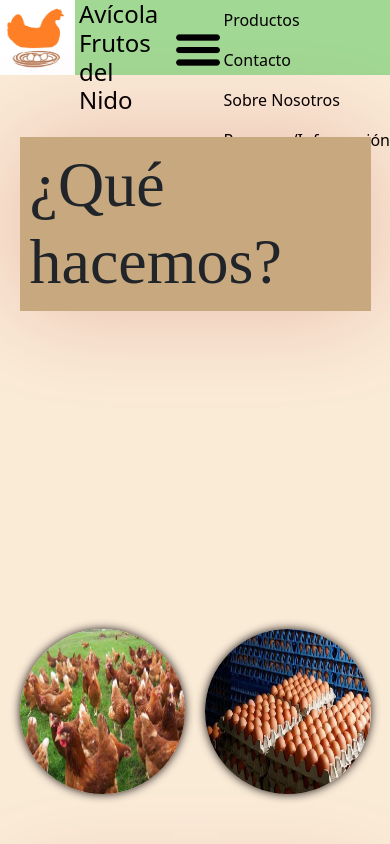
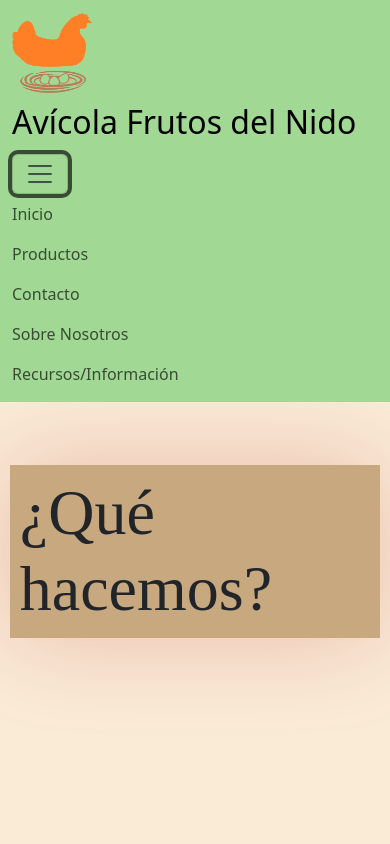
Before and after one commit to Enzioquias/PFMagnani, a website: page index.html in a window 390 px wide. Both pictures are taken after a click on the button "Toggle navigation". Shown: the top 844 px of the page. Drawn offline with Linux system fonts and the light colour scheme; a web font is replaced by a local one.

Commit message:
Aplicado navbar de Bootrstrap, logrando responsividad.

```diff
--- a/index.html
+++ b/index.html
@@ -14,70 +14,71 @@
   </head>
   <body>
     <header>
-      <ul>
-        <li class="headerLogo">
-          <a href="./index.html"
-            ><img
-              class="logoAFN"
-              id="logoAFN"
-              src="./assets/images/logoNaranja.jpg"
-              alt=""
-          /></a>
-        </li>
-        <li>
-          <div>
-            <a href="./index.html"
-              ><h2 class="mainTitle">Avícola Frutos del Nido</h2></a
+      <nav
+        class="navbar navbar-expand-lg bg-body-tertiary"
+        data-bs-theme="light"
+        z-3
+
       >
-          </div>
-        </li>
-        <li class="headerSeparator"></li>
-        <li>
-          <a class="headerButton" href="./pages/productos.html">Productos</a>
-        </li>
-        <li>
-          <a class="headerButton" href="./pages/contacto.html">Contacto</a>
-        </li>
-        <li>
-          <a class="headerButton" href="./pages/sobre-nosotros.html"
-            >Sobre Nosotros</a
-          >
-        </li>
-        <li>
-          <a class="headerButton" href="./pages/recursos.html"
-            >Recursos/Información</a
-          >
-        </li>
-
-        <!-- Comienza el menu hamburguesa: testeo -->
+        <div class="container-fluid">
+          <a class="navbar-brand" href="#">
+            <img
+              src="./assets/images/logoNaranjaTransparent.png"
+              alt="Avicola FDN"
+              width="80"
+              height="80"
+            />
+          </a>
+          <a class="navbar-brand" href="#">
+            <h2>Avícola Frutos del Nido</h2>
+          </a>
           <button
             class="navbar-toggler"
             type="button"
             data-bs-toggle="collapse"
-          data-bs-target="#navbarNav"
-          aria-controls="navbarNav"
+            data-bs-target="#navbarNavDropdown"
+            aria-controls="navbarNavDropdown"
             aria-expanded="false"
             aria-label="Toggle navigation"
           >
             <span class="navbar-toggler-icon"></span>
-          <img
-            class="menuHamburguesa"
-            src="./assets/images/pngwing.com.png"
-            alt=""
-          />
           </button>
-        <div class="collapse navbar-collapse" id="navbarNav">
+          <div
+            class="collapse justify-content-end navbar-collapse"
+            id="navbarNavDropdown"
+          >
             <ul class="navbar-nav">
+              <!-- <li class="nav-item dropdown">
+                        <a class="nav-link dropdown-toggle" href="../paginas/servicios.html" role="button"
+                            data-bs-toggle="dropdown" aria-expanded="false">
+                            Servicios
+                        </a>
+                        <ul class="dropdown-menu">
+                            <li><a class="dropdown-item" href="./paginas/servicios.html#serv-clas">Clasicos</a></li>
+                            <li><a class="dropdown-item" href="./paginas/servicios.html#serv-clasprem">Clasicos Premium</a></li>
+                            <li><a class="dropdown-item" href="./paginas/servicios.html#serv-trad">Tradicionales</a></li>
+                        </ul>
+                    </li> -->
+              <li class="nav-item">
+                <a class="nav-link" aria-current="page" href="./index.html"
+                  >Inicio</a
+                >
+              </li>
               <li class="nav-item">
                 <a
-                class="nav-link active"
+                  class="nav-link"
                   aria-current="page"
                   href="./pages/productos.html"
                   >Productos</a
                 >
               </li>
               <li class="nav-item">
-              <a class="nav-link" href="./pages/contacto.html">Contacto</a>
+                <a
+                  class="nav-link"
+                  aria-current="page"
+                  href="./pages/contacto.html"
+                  >Contacto</a
+                >
               </li>
               <li class="nav-item">
                 <a class="nav-link" href="./pages/sobre-nosotros.html"
@@ -89,10 +90,12 @@
                   >Recursos/Información</a
                 >
               </li>
+
             </ul>
           </div>
-        <!-- Fin del menu hamburguesa -->
-      </ul>
+        </div>
+      </nav>
+
     </header>
 
     <main class="mainIndex">
@@ -214,8 +217,16 @@
         src="./assets/images/parrillerosImg.png"
         alt=""
       />
-      <img class="imagen imagen5Index" src="./assets/images/cerdosImg.png" alt="" />
-      <img class="imagen imagen6Index" src="./assets/images/vacasImg.png" alt="" />
+      <img
+        class="imagen imagen5Index"
+        src="./assets/images/cerdosImg.png"
+        alt=""
+      />
+      <img
+        class="imagen imagen6Index"
+        src="./assets/images/vacasImg.png"
+        alt=""
+      />
     </main>
 
     <footer class="footerIndex">
@@ -225,10 +236,7 @@
       </div>
       <div class="footerChild footerChild2">
         <div>
-              <a
-                class="icoFooter"
-                target="_blank"
-                href="https://www.facebook.com/"
+          <a class="icoFooter" target="_blank" href="https://www.facebook.com/"
             ><img src="./assets/images/iconFace.png" alt="icoFacebook"
           /></a>
           <a
@@ -237,10 +245,7 @@
             href="https://twitter.com/?lang=es"
             ><img src="./assets/images/icoTwitter.png" alt="icoTwitter"
           /></a>
-              <a
-                class="icoFooter"
-                target="_blank"
-                href="https://www.instagram.com/"
+          <a class="icoFooter" target="_blank" href="https://www.instagram.com/"
             ><img src="./assets/images/icoInsta.png" alt="icoInsta"
           /></a>
         </div>
@@ -251,9 +256,7 @@
       </div>
     </footer>
 
-
     <!-- Footer rediseñado -->
-
 
     <script src="./bootstrap/js/bootstrap.js"></script>
   </body>
--- a/styles/styles.css
+++ b/styles/styles.css
@@ -27,11 +27,10 @@
   padding: 10px;
   /* border: 1px solid black; */
   box-shadow: 0px 0px 100px rgba(172, 10, 10, 0.199);
+
 }
 
-.headerLogo {
-  width: 75px;
-}
+
 .logoAFN {
   height: 100%;
   aspect-ratio: 1/1;
@@ -44,6 +43,7 @@
 .menuHamburguesa {
   height: 50px;
   width: 50px;
+  margin-right: 20px;
 }
 
 h1 {
@@ -59,12 +59,10 @@
 }
 
 main {
-  width: 90%;
-  z-index: -1;
+  width: 95%;
   align-items: center;
   justify-items: stretch;
   margin: 5vh auto 20vh auto;
-
 }
 main h2 {
   font-family: ubuntuSansItalicV;
@@ -82,6 +80,37 @@
   color: black;
 }
 
+.nav-item{
+  justify-content: flex-end;
+}
+
+nav{
+  background-color: green !important;
+}
+
+
+
+.navbar {
+  background-color: rgb(161, 216, 148) !important;
+  border: none !important;
+  border-width:0!important;
+}
+
+.nav-item :hover {
+  color: white;
+}
+
+
+/* Comentaremos todo lo que era header */
+
+/*
+.headerLogo {
+  width: 75px;
+}
+
+header{
+  background-color: rgb(161, 216, 148);
+}
 header ul {
   padding: 0px;
   list-style-type: none;
@@ -89,12 +118,11 @@
   display: flex;
   flex-flow: row nowrap;
   justify-content: space-between;
-  background-color: rgb(161, 216, 148);
+
   position: static;
   height: 75px;
   width: 100%;
   margin-bottom: 1vh;
-  /* border-bottom: 1px solid black; */
 }
 
 .headerSeparator {
@@ -104,17 +132,16 @@
 .headerButton {
   text-align: center;
   display: grid;
-  /* Usamos "display: grid" para centrar el contenido en la transversal del flex */
   font-size: 20px;
   font-family: "Franklin Gothic Medium", "Arial Narrow", Arial, sans-serif;
   color: black;
   text-decoration: none;
   align-items: center;
-  /* border: 1px solid black; */
+  /* border: 1px solid black;
   height: 99%;
   padding: 0px 1vw 0px 1vw;
 }
-/* Se debe apuntar especificamente al anchor para alterar su estilizado nativo */
+
 header li a {
   text-decoration: none;
 }
@@ -122,7 +149,7 @@
 header a:hover,
 header div a:hover {
   color: rgb(255, 250, 250);
-}
+} */
 
 footer {
   display: flex;
@@ -170,7 +197,7 @@
   grid-area: footer;
 }
 
-@media (max-width: 1000px) and (min-width: 100px) {
+@media (max-width: 1100px) and (min-width: 100px) {
   .headerSeparator {
     width: 0px;
   }
@@ -197,9 +224,10 @@
   footer {
     font-size: 10px;
   }
-
-  .mainTitle {
-    font-size: 1.5rem;
+}
+@media (max-width: 500px) {
+  .headerSeparator {
+    display: none;
   }
 }
 
@@ -220,7 +248,7 @@
 .mainIndex {
   display: grid;
   grid-template-columns: repeat(4, 1fr);
-  grid-template-rows: 10% 30% 10% 10% 10% 10% 10%;
+  grid-template-rows: 10% 10% 5% 5% 5% 5% 10%;
   grid-template-areas:
     "tituloh1Index tituloh1Index tituloh1Index tituloh1Index"
     "imagen1Index imagen2Index texto1Index texto1Index"
@@ -260,8 +288,11 @@
   width: 100%;
   aspect-ratio: 1/1;
   border-radius: 100%;
-  /* border: 1px solid black; */
+  margin-top: auto;
+  margin-bottom: auto;
+
 }
+
 
 .imagen1Index {
   grid-area: imagen1Index;
@@ -304,6 +335,14 @@
   grid-area: footerIndex;
 }
 
+.imagen3Index,
+.imagen4Index,
+.imagen5Index,
+.imagen6Index {
+  width: 100%;
+  height: 40vh;
+}
+
 /* SECCION PAGINA SOBRE NOSOTROS */
 
 .mainSobreNosotros {
@@ -318,6 +357,18 @@
   column-gap: 20px;
   row-gap: 20px;
   align-items: flex-start;
+}
+
+@media (max-width: 768px) {
+  .mainSobreNosotros {
+    grid-template-columns: 1fr;
+    grid-template-rows: 10% 40% 40% 10%;
+    grid-template-areas:
+      "tituloh1SN"
+      "videoYoutubeSN"
+      "articleTextSN"
+      "footerSN";
+  }
 }
 
 .tituloh1SN {
@@ -355,7 +406,7 @@
 .mainProductos {
   display: grid;
   grid-template-columns: 30% 70%;
-  grid-template-rows: 30vh 30px 3fr 3fr 30px 3fr 3fr 3fr 2r 20vh;
+  grid-template-rows: 10% 10% 3fr 3fr 10% 3fr 3fr 3fr 2r 20vh;
   grid-template-areas:
     "tituloh1Prod tituloh1Prod"
     "tituloHuevosProd tituloHuevosProd"
@@ -524,5 +575,9 @@
   height: 100%;
 }
 
-
 /* SECCION PAGINA RECURSOS */
+.tituloh1Recursos {
+  display: block;
+  margin-left: auto;
+  margin-right: auto;
+}
```
Also changed, not shown: pages/contacto.html (+46 -45 lines), pages/productos.html (+36 -42 lines), pages/recursos.html (+36 -42 lines), pages/sobre-nosotros.html (+36 -42 lines), assets/images/logoNaranjaTransparent.png (added). Lines whose indentation alone changed are shown as unchanged.
